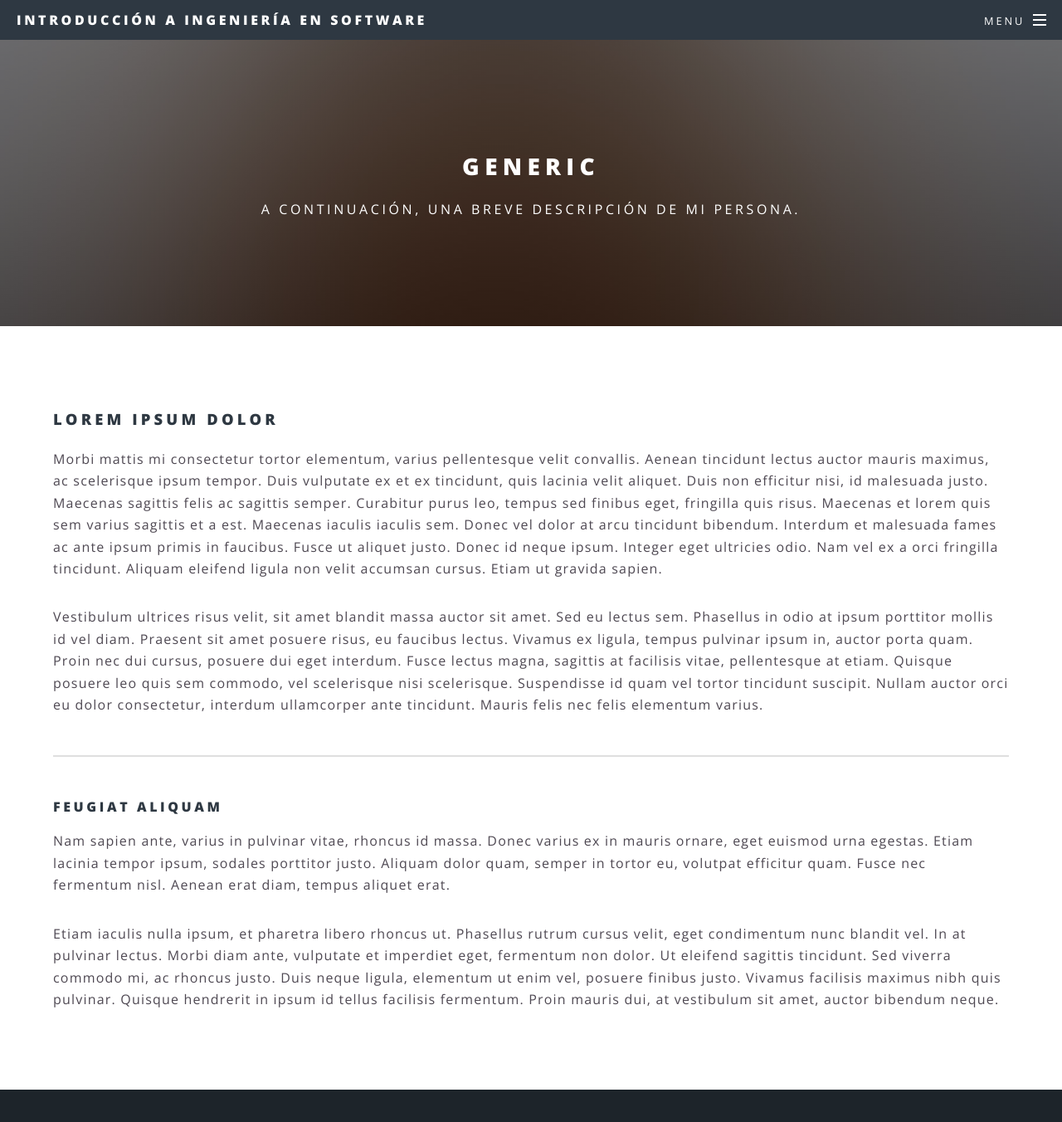
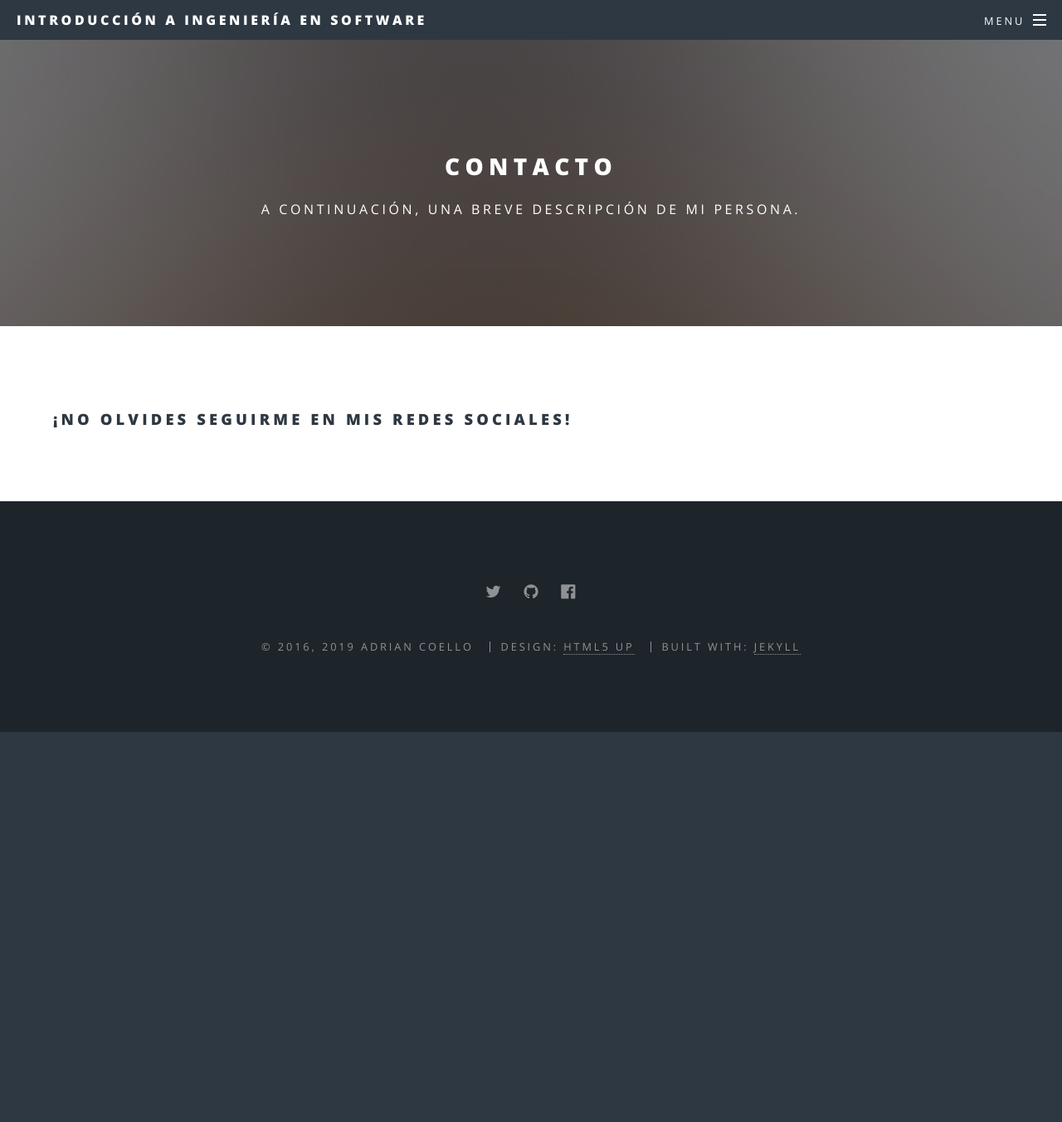
Before and after one commit to Vico2001/hix2, a Jekyll site: the page built from generic.html, in a window 1280 px wide and 1400 px high. Shown: the top 1352 px of the window at 83% size. Built offline with Jekyll 4.4.1, drawn with Linux system fonts in a browser that asks for light colours.

Commit message:
Update generic.html

```diff
--- a/generic.html
+++ b/generic.html
@@ -1,11 +1,11 @@
 ---
 layout: page
-title: Generic
+title: Contacto
 ---
-	<h3>Lorem ipsum dolor</h3>
-	<p>Morbi mattis mi consectetur tortor elementum, varius pellentesque velit convallis. Aenean tincidunt lectus auctor mauris maximus, ac scelerisque ipsum tempor. Duis vulputate ex et ex tincidunt, quis lacinia velit aliquet. Duis non efficitur nisi, id malesuada justo. Maecenas sagittis felis ac sagittis semper. Curabitur purus leo, tempus sed finibus eget, fringilla quis risus. Maecenas et lorem quis sem varius sagittis et a est. Maecenas iaculis iaculis sem. Donec vel dolor at arcu tincidunt bibendum. Interdum et malesuada fames ac ante ipsum primis in faucibus. Fusce ut aliquet justo. Donec id neque ipsum. Integer eget ultricies odio. Nam vel ex a orci fringilla tincidunt. Aliquam eleifend ligula non velit accumsan cursus. Etiam ut gravida sapien.</p>
-	<p>Vestibulum ultrices risus velit, sit amet blandit massa auctor sit amet. Sed eu lectus sem. Phasellus in odio at ipsum porttitor mollis id vel diam. Praesent sit amet posuere risus, eu faucibus lectus. Vivamus ex ligula, tempus pulvinar ipsum in, auctor porta quam. Proin nec dui cursus, posuere dui eget interdum. Fusce lectus magna, sagittis at facilisis vitae, pellentesque at etiam. Quisque posuere leo quis sem commodo, vel scelerisque nisi scelerisque. Suspendisse id quam vel tortor tincidunt suscipit. Nullam auctor orci eu dolor consectetur, interdum ullamcorper ante tincidunt. Mauris felis nec felis elementum varius.</p>
-	<hr />
-	<h4>Feugiat aliquam</h4>
-	<p>Nam sapien ante, varius in pulvinar vitae, rhoncus id massa. Donec varius ex in mauris ornare, eget euismod urna egestas. Etiam lacinia tempor ipsum, sodales porttitor justo. Aliquam dolor quam, semper in tortor eu, volutpat efficitur quam. Fusce nec fermentum nisl. Aenean erat diam, tempus aliquet erat.</p>
-	<p>Etiam iaculis nulla ipsum, et pharetra libero rhoncus ut. Phasellus rutrum cursus velit, eget condimentum nunc blandit vel. In at pulvinar lectus. Morbi diam ante, vulputate et imperdiet eget, fermentum non dolor. Ut eleifend sagittis tincidunt. Sed viverra commodo mi, ac rhoncus justo. Duis neque ligula, elementum ut enim vel, posuere finibus justo. Vivamus facilisis maximus nibh quis pulvinar. Quisque hendrerit in ipsum id tellus facilisis fermentum. Proin mauris dui, at vestibulum sit amet, auctor bibendum neque.</p>
+
+	<class="content">
+	<class="container">
+		<div id="contact">
+			<class="contactcontent">
+				<class="intro"><h3>¡No olvides seguirme en mis redes sociales!</h3>
+			<a href="https://www.facebook.com/pg/Adrian-Coello-Beginner-Developer-107318994102574/posts/?ref=page_internal">
```
